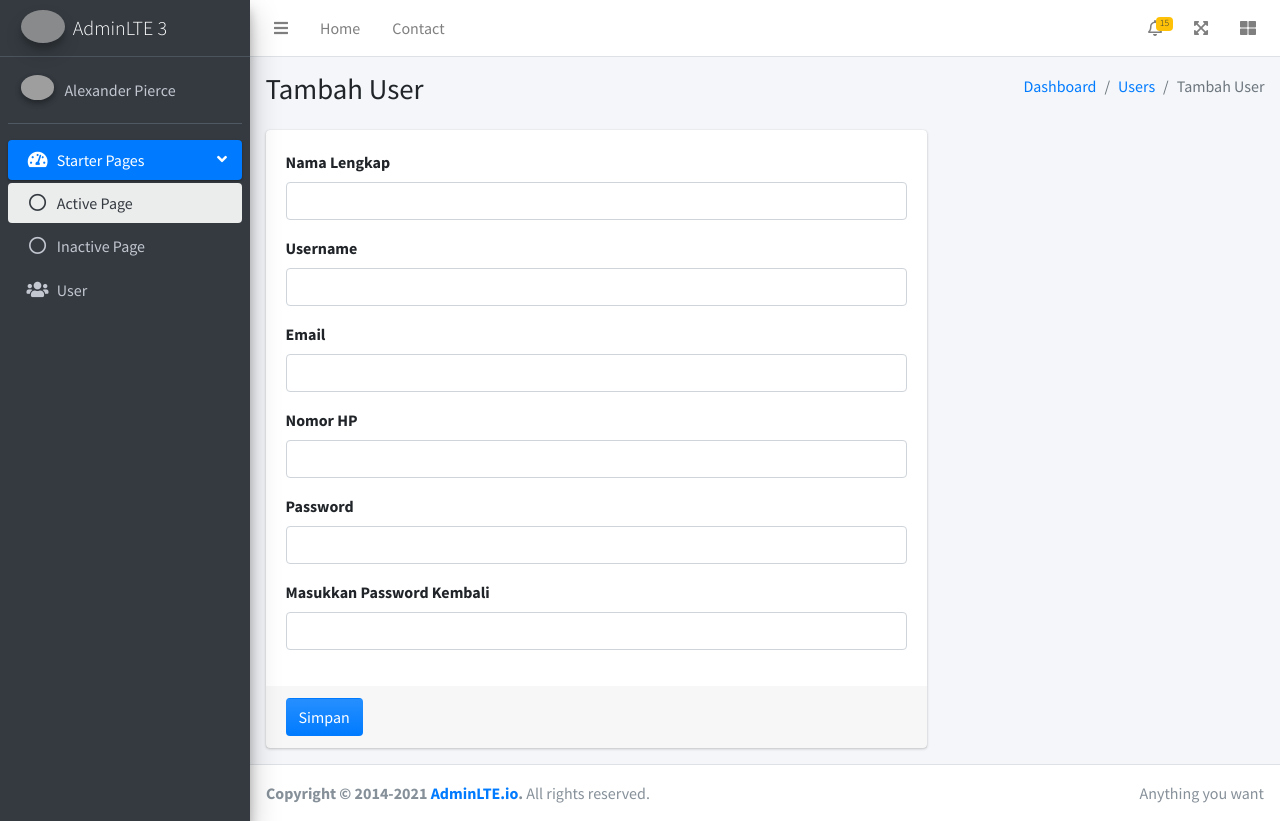
After one commit to valmarshall/stikespapua, a CodeIgniter 4 app: template app/Views/admin/user/add.php in a window 1280 px wide. The commit adds this page. Run offline with PHP 8.4 and a stand-in for CodeIgniter, Linux system fonts and the light colour scheme; the template is opened without the code that fills it, so the values that code supplies are empty; some libraries are stand-ins or nearby versions; grey boxes are pictures that could not be loaded.

Commit message:
menambahkan halaman tambah user

```diff
--- a/app/Config/Routes.php
+++ b/app/Config/Routes.php
@@ -33,6 +33,7 @@ $routes->setAutoRoute(true);
 // route since we don't have to scan directories.
 $routes->get('/', 'Home::index');
 $routes->get('/admin/user', 'Users::index');
+$routes->get('/admin/user/add', 'Users::add');
 
 /*
  * --------------------------------------------------------------------
--- /dev/null
+++ b/app/Views/admin/user/add.php
@@ -0,0 +1,71 @@
+<?= $this->extend('admin/layout/template'); ?>
+
+<?= $this->section('content'); ?>
+<!-- content wrapper -->
+<div class="content-wrapper">
+    <!-- content header -->
+    <div class="content-header">
+        <div class="container-fluid">
+            <div class="row mb-2">
+                <div class="col-sm-6">
+                    <h1 class="m-0">Tambah User</h1>
+                </div><!-- /.col -->
+                <div class="col-sm-6">
+                    <ol class="breadcrumb float-sm-right">
+                        <li class="breadcrumb-item"><a href="/dashboard">Dashboard</a></li>
+                        <li class="breadcrumb-item"><a href="/admin/user">Users</a></li>
+                        <li class="breadcrumb-item active">Tambah User</li>
+                    </ol>
+                </div><!-- /.col -->
+            </div><!-- /.row -->
+        </div><!-- /.container-fluid -->
+    </div>
+    <!-- /content header -->
+
+    <!-- main content -->
+    <div class="content">
+        <div class="container-fluid">
+            <div class="row">
+                <div class="col-lg-8">
+                    <div class="card">
+                        <form action="#" method="post">
+                            <div class="card-body">
+                                <div class="form-group">
+                                    <label for="nama">Nama Lengkap</label>
+                                    <input type="text" class="form-control" id="nama" name="nama">
+                                </div>
+                                <div class="form-group">
+                                    <label for="username">Username</label>
+                                    <input type="text" class="form-control" id="username" name="username">
+                                </div>
+                                <div class="form-group">
+                                    <label for="email">Email</label>
+                                    <input type="text" class="form-control" id="email" name="email">
+                                </div>
+                                <div class="form-group">
+                                    <label for="hp">Nomor HP</label>
+                                    <input type="text" class="form-control" id="hp" name="hp">
+                                </div>
+                                <div class="form-group">
+                                    <label for="password">Password</label>
+                                    <input type="password" class="form-control" id="password" name="password">
+                                </div>
+                                <div class="form-group">
+                                    <label for="repassword">Masukkan Password Kembali</label>
+                                    <input type="password" class="form-control" id="repassword" name="repassword">
+                                </div>
+                            </div>
+                            <div class="card-footer">
+                                <button type="submit" class="btn bg-gradient-primary">Simpan</button>
+                            </div>
+                        </form>
+                    </div>
+                </div>
+            </div>
+        </div>
+    </div>
+    <!-- /main content -->
+
+</div>
+<!-- /content wrapper -->
+<?= $this->endSection(); ?>
--- a/app/Views/admin/user.php
+++ b/app/Views/admin/user/index.php
@@ -34,6 +34,12 @@
             <div class="row">
                 <div class="col-lg-12">
                     <div class="card">
+                        <div class="card-header">
+                            <a href="/admin/user/add" class="btn bg-gradient-primary">
+                                <i class="fas fa-plus-square mr-2"></i>
+                                Tambah User
+                            </a>
+                        </div>
                         <div class="card-body">
                             <table id="usersTable" class="table table-hover">
                                 <thead>
```
Also changed, not shown: app/Controllers/Users.php (+10 -1 lines).
